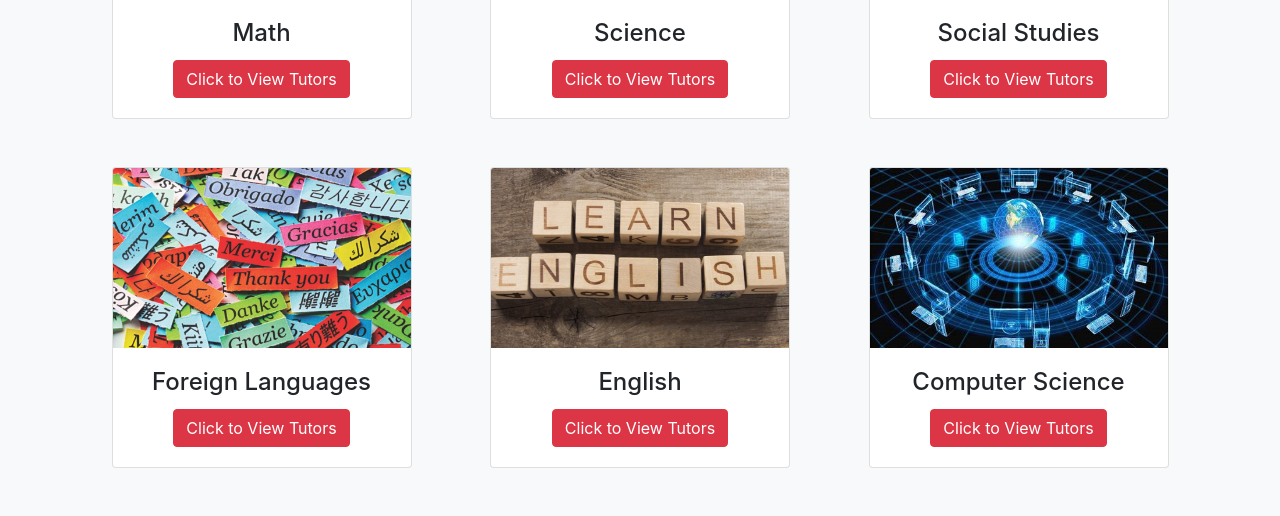
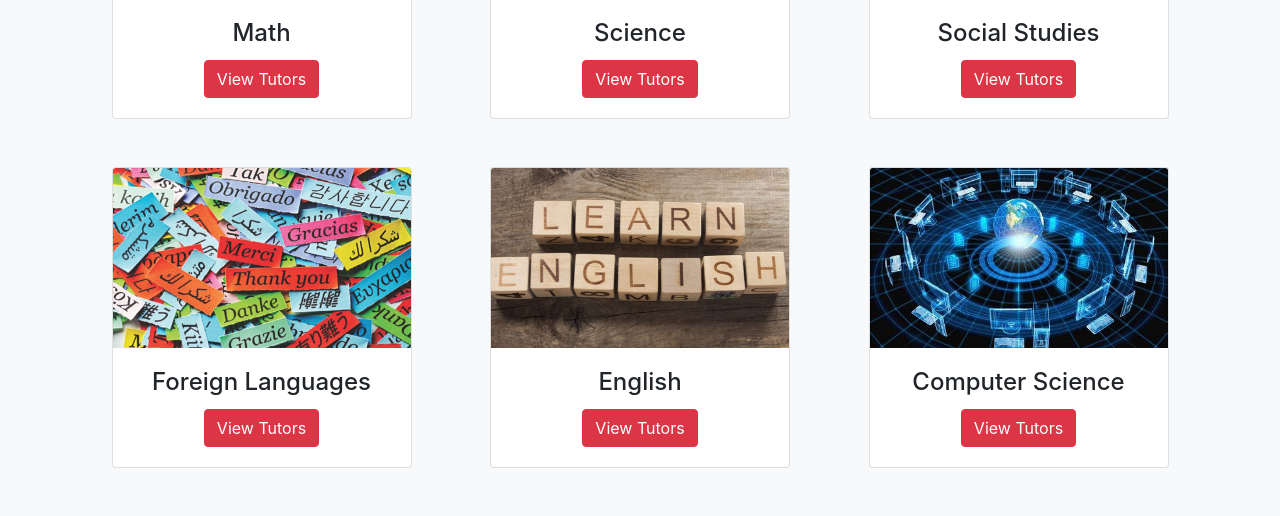
Before and after one commit to TangyTiger/ClassConnect, a Flask app: page /viewTutorsSubjects in a window 1280 px wide. Shown: the part 310-826 px from the top of the page. Run offline with Flask 2, Linux system fonts and the light colour scheme; some libraries are stand-ins or nearby versions.

Commit message:
fafweeaweffaewadssdfawefeyhsr5tyyrtgjzhdtyhxrtfhrfxtghzdg dkj  er az

```diff
--- a/app/templates/viewTutorsSubjects.html
+++ b/app/templates/viewTutorsSubjects.html
@@ -36,21 +36,21 @@
       <img height="180px" class="card-img-top" src="static/mathPhoto.jpg" alt="Card image">
       <div class="card-body">
         <h4 class="card-title">Math</h4>
-        <a href="#" class="btn btn-danger stretched-link">Click to View Tutors</a>
+        <a href="/tutorViewing?subject=math" class="btn btn-danger stretched-link">View Tutors</a>
       </div>
     </div>
     <div class="card" style="width:300px">
       <img height="180px" class="card-img-top" src="static/scienceImage.jpg" alt="Card image">
       <div class="card-body">
         <h4 class="card-title">Science</h4>
-        <a href="#" class="btn btn-danger stretched-link">Click to View Tutors</a>
+        <a href="/tutorViewing?subject=science" class="btn btn-danger stretched-link">View Tutors</a>
       </div>
     </div>
     <div class="card mx-auto" style="width:300px">
       <img height="180px" class="card-img-top" src="static/ssPicture.jfif" alt="Card image">
       <div class="card-body">
         <h4 class="card-title">Social Studies</h4>
-        <a href="#" class="btn btn-danger stretched-link">Click to View Tutors</a>
+        <a href="/tutorViewing?subject=ss" class="btn btn-danger stretched-link">View Tutors</a>
       </div>
     </div>
   </div>
@@ -61,21 +61,21 @@
       <img class="card-img-top" height="180px" src="static/languagePicture.png" alt="Card image">
       <div class="card-body">
         <h4 class="card-title">Foreign Languages</h4>
-        <a href="#" class="btn btn-danger stretched-link">Click to View Tutors</a>
+        <a href="/tutorViewing?subject=wl" class="btn btn-danger stretched-link">View Tutors</a>
       </div>
     </div>
     <div class="card" style="width:300px">
       <img class="card-img-top" src="static/englishPhoto.jfif" height="180px" alt="Card image">
       <div class="card-body">
         <h4 class="card-title">English</h4>
-        <a href="#" class="btn btn-danger stretched-link">Click to View Tutors</a>
+        <a href="/tutorViewing?subject=english" class="btn btn-danger stretched-link">View Tutors</a>
       </div>
     </div>
     <div class="card mx-auto" style="width:300px">
       <img class="card-img-top" height="180px" src="static/csPicture.jfif" alt="Card image">
       <div class="card-body">
         <h4 class="card-title">Computer Science</h4>
-        <a href="#" class="btn btn-danger stretched-link">Click to View Tutors</a>
+        <a href="/tutorViewing?subject=cs" class="btn btn-danger stretched-link">View Tutors</a>
       </div>
     </div>
     </div>
--- a/app/views.py
+++ b/app/views.py
@@ -16,14 +16,16 @@ tutoringPosts = [
         "description": "some stuff here",
         "email": "asdf@gmail.com",
         "fee": "18",
-        "phone": 1234567890, "id": 6
+        "phone": 1234567890, "id": 6,
+        "subject": "math"
     },
     {
         "title": "Science Help",
         "description": "a description",
         "email": "jdoe@gmail.com",
         "fee": "20",
-        "phone": 1029384756, "id": 7
+        "phone": 1029384756, "id": 7,
+        "subject": "science"
     }
 ]
 preid = 7
@@ -101,7 +103,8 @@ def viewtutorslist():
     subject = request.args.get("subject")
     filteredSubjects = []
     for i in tutoringPosts:
-        filteredSubjects.append(i)
+        if i["subject"] == subject:
+            filteredSubjects.append(i)
     return render_template("tutorViewing.html", tutorPosts=filteredSubjects)
 
 
@@ -155,4 +158,4 @@ def sendReply():
     id = request.args.get("id")
     for i in discussionPosts:
         if i["id"] == id:
-            i['replies'].append(reply)
+            i['replies'].insert(0, reply)
```
Also changed, not shown: app/static/scripts.js (+6 -6 lines).
